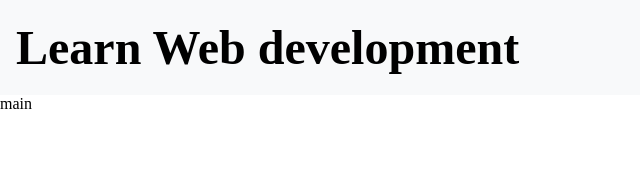
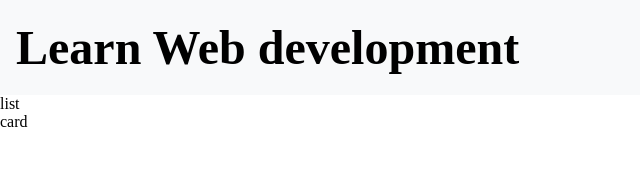
Before and after one commit to gianluca-milesi/react-use-state, a React (Vite) app: page / in a window 1280 px wide. Shown: the top 185 px of the page, without its empty margins (0-640 px from the left). Built offline with nearby package versions, Linux system fonts and the light colour scheme.

Commit message:
ADD: List and Card components

```diff
--- /dev/null
+++ b/src/components/Card/Card.jsx
@@ -0,0 +1,10 @@
+import style from "./Card.module.css"
+
+function Card() {
+
+    return (
+        <div>card</div>
+    )
+}
+
+export default Card
--- /dev/null
+++ b/src/components/List/List.jsx
@@ -0,0 +1,10 @@
+import style from "./List.module.css"
+
+function List() {
+
+    return (
+        <ul>list</ul>
+    )
+}
+
+export default List
--- a/src/layouts/Main.jsx
+++ b/src/layouts/Main.jsx
@@ -1,7 +1,13 @@
-function Main(){
+import List from "../components/List/List.jsx"
+import Card from "../components/Card/Card.jsx"
 
-    return(
-        <div>main</div>
+function Main() {
+
+    return (
+        <>
+            <List />
+            <Card />
+        </>
     )
 }
 
```
Also changed, not shown: src/components/Card/Card.module.css (added), src/components/List/List.module.css (added).
